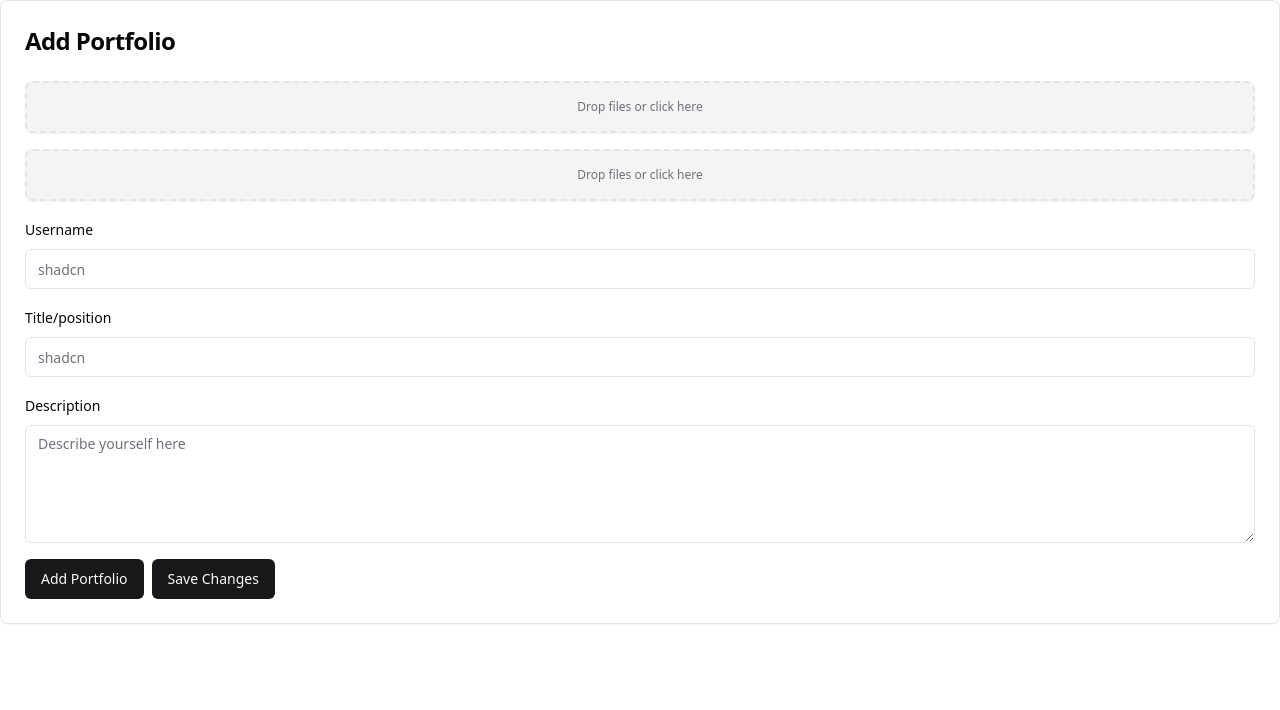
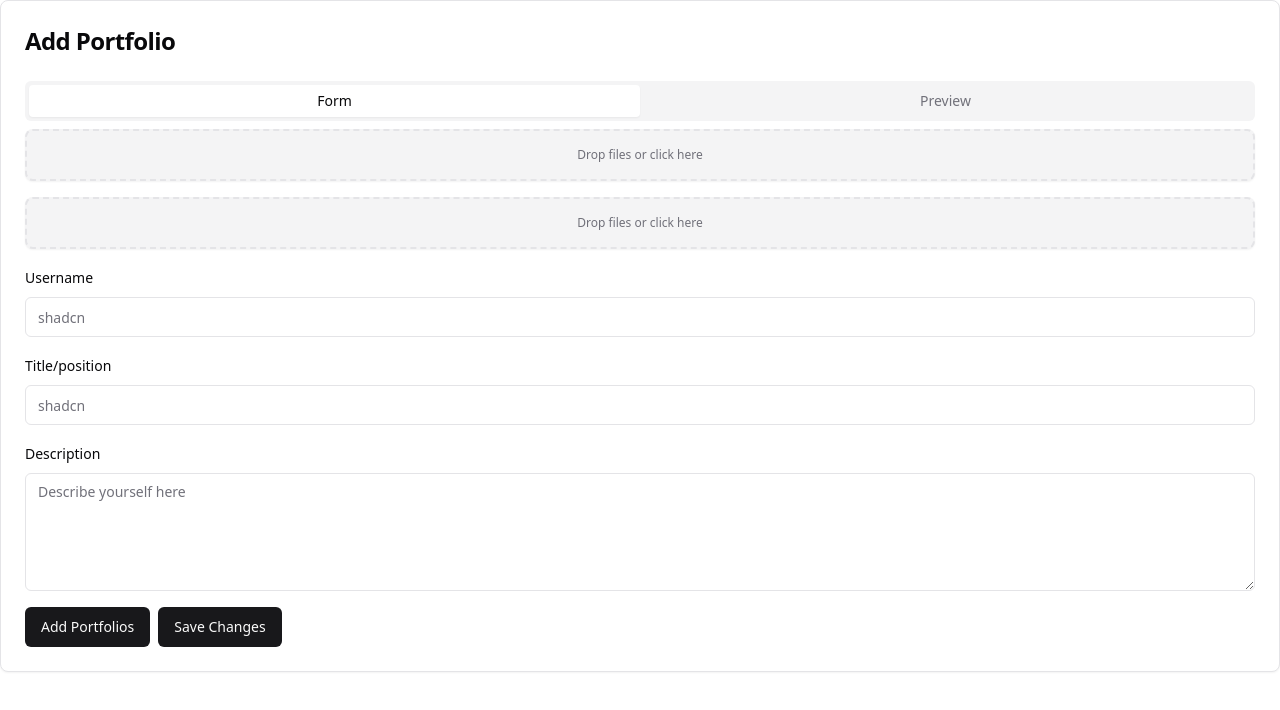
Before and after one commit to yaffalhakim1/myskill-tes, a Next.js app: page /portfolio/add in a window 1280 px wide. Shown: the top 710 px of the page. Built offline with nearby package versions, Linux system fonts and the light colour scheme.

Commit message:
fix: fixes flow from edit and create form, redesign db schema

```diff
--- a/db.json
+++ b/db.json
@@ -1,17 +1,40 @@
 {
-  "profile": {
-    "id": 1,
-    "username": "Yafi",
-    "description": "This is a portfolio page",
-    "title": "Frontend Engineer",
-    "avatar": "https://i.imgur.com/2KZQH8t.png",
-    "backgroundImage": "https://i.imgur.com/2KZQH8t.png"
-  },
+  "profiles": [
+    {
+      "id": "1",
+      "username": "Yafi",
+      "description": "This is a portfolio page",
+      "title": "Frontend Engineer",
+      "avatar": "https://i.pravatar.cc/300",
+      "backgroundImage": "https://i.pravatar.cc/300",
+      "portfolios": [
+        {
+          "name": "Yafi",
+          "position": "CEO",
+          "profileId": "1",
 
-  "portfolio": [
+          "company": "Vercel",
+          "startDate": "2024-01-02T17:00:00.000Z",
+          "endDate": "2023-12-31T17:00:00.000Z",
+          "description": "This is a description"
+        },
+        {
+          "name": "Yafi",
+          "profileId": "1",
+
+          "position": "CEO",
+          "company": "Vercel",
+          "startDate": "2024-01-03T17:00:00.000Z",
+          "endDate": "2024-01-09T17:00:00.000Z",
+          "description": "This is a description"
+        }
+      ]
+    }
+  ],
+  "portfolios": [
     {
-      "id": 1,
-      "profileId": 1,
+      "id": "1",
+      "profileId": "1",
       "name": "Yafi",
       "position": "CEO",
       "company": "Vercel",
@@ -20,21 +43,11 @@
       "endDate": "2020-01-01"
     },
     {
-      "id": 2,
-      "profileId": 1,
+      "id": "2",
+      "profileId": "1",
       "name": "Yafi",
-      "position": "Frontend Engineer",
-      "company": "Shopee",
-      "description": "This is a description",
-      "startDate": "2020-01-01",
-      "endDate": "2020-01-01"
-    },
-    {
-      "id": 3,
-      "profileId": 1,
-      "name": "Yafi",
-      "position": "Backend Engineer",
-      "company": "Tokopedia",
+      "position": "CEO",
+      "company": "Vercel",
       "description": "This is a description",
       "startDate": "2020-01-01",
       "endDate": "2020-01-01"
--- a/package.json
+++ b/package.json
@@ -16,6 +16,7 @@
     "@radix-ui/react-popover": "^1.0.7",
     "@radix-ui/react-scroll-area": "^1.0.5",
     "@radix-ui/react-slot": "^1.0.2",
+    "@radix-ui/react-tabs": "^1.0.4",
     "class-variance-authority": "^0.7.0",
     "clsx": "^2.1.0",
     "date-fns": "^3.2.0",
--- a/src/components/portfolio-card.tsx
+++ b/src/components/portfolio-card.tsx
@@ -12,6 +12,8 @@ import { Button } from "@/components/ui/button";
 
 interface PortfolioCardProps {
   title: string;
+  name?: string;
+  position?: string;
   company: string;
   startDate: Date;
   endDate: Date;
@@ -26,6 +28,7 @@ const PortfolioCard: React.FC<PortfolioCardProps> = ({
   startDate,
   endDate,
   description,
+  position,
   id,
   onDeleteClick,
 }) => {
--- /dev/null
+++ b/src/components/ui/tabs.tsx
@@ -0,0 +1,53 @@
+import * as React from "react"
+import * as TabsPrimitive from "@radix-ui/react-tabs"
+
+import { cn } from "@/lib/utils"
+
+const Tabs = TabsPrimitive.Root
+
+const TabsList = React.forwardRef<
+  React.ElementRef<typeof TabsPrimitive.List>,
+  React.ComponentPropsWithoutRef<typeof TabsPrimitive.List>
+>(({ className, ...props }, ref) => (
+  <TabsPrimitive.List
+    ref={ref}
+    className={cn(
+      "inline-flex h-10 items-center justify-center rounded-md bg-muted p-1 text-muted-foreground",
+      className
+    )}
+    {...props}
+  />
+))
+TabsList.displayName = TabsPrimitive.List.displayName
+
+const TabsTrigger = React.forwardRef<
+  React.ElementRef<typeof TabsPrimitive.Trigger>,
+  React.ComponentPropsWithoutRef<typeof TabsPrimitive.Trigger>
+>(({ className, ...props }, ref) => (
+  <TabsPrimitive.Trigger
+    ref={ref}
+    className={cn(
+      "inline-flex items-center justify-center whitespace-nowrap rounded-sm px-3 py-1.5 text-sm font-medium ring-offset-background transition-all focus-visible:outline-none focus-visible:ring-2 focus-visible:ring-ring focus-visible:ring-offset-2 disabled:pointer-events-none disabled:opacity-50 data-[state=active]:bg-background data-[state=active]:text-foreground data-[state=active]:shadow-sm",
+      className
+    )}
+    {...props}
+  />
+))
+TabsTrigger.displayName = TabsPrimitive.Trigger.displayName
+
+const TabsContent = React.forwardRef<
+  React.ElementRef<typeof TabsPrimitive.Content>,
+  React.ComponentPropsWithoutRef<typeof TabsPrimitive.Content>
+>(({ className, ...props }, ref) => (
+  <TabsPrimitive.Content
+    ref={ref}
+    className={cn(
+      "mt-2 ring-offset-background focus-visible:outline-none focus-visible:ring-2 focus-visible:ring-ring focus-visible:ring-offset-2",
+      className
+    )}
+    {...props}
+  />
+))
+TabsContent.displayName = TabsPrimitive.Content.displayName
+
+export { Tabs, TabsList, TabsTrigger, TabsContent }
--- a/src/features/portfolio-forms.tsx
+++ b/src/features/portfolio-forms.tsx
@@ -29,6 +29,9 @@ import { Calendar } from "@/components/ui/calendar";
 import { format } from "date-fns";
 import Image from "next/image";
 import { Textarea } from "@/components/ui/textarea";
+import { Tabs, TabsContent, TabsList, TabsTrigger } from "@/components/ui/tabs";
+import PortfolioPage from "@/pages";
+import PortfolioCard from "@/components/portfolio-card";
 
 interface PortfolioFormProps {
   mode: "add" | "edit";
@@ -41,31 +44,17 @@ export function ProfileForm({ mode, initialProductData }: PortfolioFormProps) {
   const form = useForm<PortfolioInputs>({
     resolver: zodResolver(portfolioSchema),
     defaultValues: {
-      username: initialProductData?.data.username,
-      description: initialProductData?.data.description,
-      backgroundImage: initialProductData?.data.backgroundImage,
-      avatar: initialProductData?.data.avatar,
-      title: initialProductData?.data.title,
-      //   portfolio: [
-      //     {
-      //       name: initialProductData?.data.portfolio[0],
-      //     }
-      //   ]
-      // },
-
-      portfolio: initialProductData?.data.portfolio.map((item) => ({
-        name: item.name,
-        position: item.position,
-        company: item.company,
-        startDate: item.startDate,
-        endDate: item.endDate,
-        description: item.description,
-      })),
+      username: initialProductData?.username,
+      description: initialProductData?.description,
+      backgroundImage: initialProductData?.backgroundImage,
+      avatar: initialProductData?.avatar,
+      title: initialProductData?.title,
+      portfolios: initialProductData?.portfolios,
     },
   });
 
   const { fields, append, remove } = useFieldArray({
-    name: "portfolio",
+    name: "portfolios",
     control: form.control,
   });
 
@@ -73,7 +62,7 @@ export function ProfileForm({ mode, initialProductData }: PortfolioFormProps) {
     const { success, message } = await updatePortfolio(
       mode,
       data,
-      initialProductData?.data.id
+      initialProductData?.id
     );
 
     success ? toast.success(message) : toast.error(message);
@@ -143,6 +132,12 @@ export function ProfileForm({ mode, initialProductData }: PortfolioFormProps) {
 
   return (
     <Form {...form}>
+      <Tabs defaultValue="form">
+        <TabsList className="grid w-full grid-cols-2">
+          <TabsTrigger value="form">Form</TabsTrigger>
+          <TabsTrigger value="preview">Preview</TabsTrigger>
+        </TabsList>
+        <TabsContent value="form">
           <form onSubmit={form.handleSubmit(onSubmit)} className="space-y-4 ">
             <FormField
               control={form.control}
@@ -178,8 +173,8 @@ export function ProfileForm({ mode, initialProductData }: PortfolioFormProps) {
               <Image
                 width={100}
                 height={100}
-            src={initialProductData.data.backgroundImage}
-            alt={initialProductData.data.title}
+                src={initialProductData.backgroundImage}
+                alt={initialProductData.title}
               />
             )}
             <FormField
@@ -205,7 +200,8 @@ export function ProfileForm({ mode, initialProductData }: PortfolioFormProps) {
                 alt={"Image preview"}
                 // className="w-full"
                 src={
-              form.watch("avatar") && URL.createObjectURL(form.watch("avatar"))
+                  form.watch("avatar") &&
+                  URL.createObjectURL(form.watch("avatar"))
                 }
               />
             )}
@@ -213,8 +209,8 @@ export function ProfileForm({ mode, initialProductData }: PortfolioFormProps) {
               <Image
                 width={500}
                 height={500}
-            src={initialProductData.data.avatar}
-            alt={initialProductData.data.title}
+                src={initialProductData.avatar}
+                alt={initialProductData.title}
               />
             )}
             <FormField
@@ -269,7 +265,9 @@ export function ProfileForm({ mode, initialProductData }: PortfolioFormProps) {
               return (
                 <div key={field.id} className="space-y-4">
                   <div className="flex">
-                <h1 className="text-2xl font-bold">Portfolio {index + 1}</h1>
+                    <h1 className="text-2xl font-bold">
+                      Portfolio {index + 1}
+                    </h1>
                     <button
                       type="button"
                       onClick={() => remove(index)}
@@ -280,10 +278,10 @@ export function ProfileForm({ mode, initialProductData }: PortfolioFormProps) {
                   </div>
                   <FormField
                     control={form.control}
-                name={`portfolio.${index}.name`}
+                    name={`portfolios.${index}.name`}
                     render={({ field }) => (
                       <FormItem>
-                    <FormLabel>Title</FormLabel>
+                        <FormLabel>Name</FormLabel>
                         <FormControl>
                           <Input placeholder="shadcn" {...field} />
                         </FormControl>
@@ -294,10 +292,10 @@ export function ProfileForm({ mode, initialProductData }: PortfolioFormProps) {
                   />
                   <FormField
                     control={form.control}
-                name={`portfolio.${index}.position`}
+                    name={`portfolios.${index}.position`}
                     render={({ field }) => (
                       <FormItem>
-                    <FormLabel>Description</FormLabel>
+                        <FormLabel>Position</FormLabel>
                         <FormControl>
                           <Input placeholder="shadcn" {...field} />
                         </FormControl>
@@ -308,7 +306,7 @@ export function ProfileForm({ mode, initialProductData }: PortfolioFormProps) {
                   />
                   <FormField
                     control={form.control}
-                name={`portfolio.${index}.company`}
+                    name={`portfolios.${index}.company`}
                     render={({ field }) => (
                       <FormItem>
                         <FormLabel>Company</FormLabel>
@@ -323,7 +321,7 @@ export function ProfileForm({ mode, initialProductData }: PortfolioFormProps) {
                   <div className="space-x-0 space-y-2 md:flex md:space-x-2 md:space-y-0">
                     <FormField
                       control={form.control}
-                  name={`portfolio.${index}.startDate`}
+                      name={`portfolios.${index}.startDate`}
                       render={({ field }) => (
                         <FormItem className="flex flex-col ">
                           <FormLabel>Start Date</FormLabel>
@@ -355,7 +353,8 @@ export function ProfileForm({ mode, initialProductData }: PortfolioFormProps) {
                                 selected={field.value}
                                 onSelect={field.onChange}
                                 disabled={(date) =>
-                              date > new Date() || date < new Date("1900-01-01")
+                                  date > new Date() ||
+                                  date < new Date("1900-01-01")
                                 }
                                 initialFocus
                               />
@@ -368,7 +367,7 @@ export function ProfileForm({ mode, initialProductData }: PortfolioFormProps) {
                     />
                     <FormField
                       control={form.control}
-                  name={`portfolio.${index}.endDate`}
+                      name={`portfolios.${index}.endDate`}
                       render={({ field }) => (
                         <FormItem className="flex flex-col">
                           <FormLabel>End Date</FormLabel>
@@ -391,13 +390,17 @@ export function ProfileForm({ mode, initialProductData }: PortfolioFormProps) {
                                 </Button>
                               </FormControl>
                             </PopoverTrigger>
-                        <PopoverContent className="w-auto p-0 " align="start">
+                            <PopoverContent
+                              className="w-auto p-0 "
+                              align="start"
+                            >
                               <Calendar
                                 mode="single"
                                 selected={field.value}
                                 onSelect={field.onChange}
                                 disabled={(date) =>
-                              date > new Date() || date < new Date("1900-01-01")
+                                  date > new Date() ||
+                                  date < new Date("1900-01-01")
                                 }
                                 initialFocus
                               />
@@ -412,7 +415,7 @@ export function ProfileForm({ mode, initialProductData }: PortfolioFormProps) {
 
                   <FormField
                     control={form.control}
-                name={`portfolio.${index}.description`}
+                    name={`portfolios.${index}.description`}
                     render={({ field }) => (
                       <FormItem>
                         <FormLabel>Description</FormLabel>
@@ -445,17 +448,37 @@ export function ProfileForm({ mode, initialProductData }: PortfolioFormProps) {
                     })
                   }
                 >
-              Add Portfolio
+                  Add Portfolios
                 </Button>
                 <Button type="submit">Save Changes</Button>
               </>
-          {/* {form.watch() && (
-            <pre className="text-black">
-              {JSON.stringify(form.watch(), null, 2)}
-            </pre>
-          )} */}
             </div>
           </form>
+        </TabsContent>
+        <TabsContent value="preview">
+          {fields.length === 0 && (
+            <div className="flex flex-col items-center justify-center h-full space-y-4">
+              <FileCheck2Icon className="w-24 h-24 text-muted-foreground" />
+              <h6 className="text-2xl font-bold text-muted-foreground">
+                Your portfolio preview will be shown here
+              </h6>
+            </div>
+          )}
+          {fields.map((field, index) => (
+            <PortfolioCard
+              key={field.id}
+              title={field.name}
+              position={field.position}
+              company={field.company}
+              startDate={field.startDate}
+              endDate={field.endDate}
+              description={field.description}
+              id={index}
+              onDeleteClick={() => {}}
+            />
+          ))}
+        </TabsContent>
+      </Tabs>
     </Form>
   );
 }
--- a/src/lib/fetchers.ts
+++ b/src/lib/fetchers.ts
@@ -1,5 +1,11 @@
-import { PortfolioInputs, ProfileSchema } from "@/types/api";
+import {
+  Portfolio,
+  PortfolioInputs,
+  Profile,
+  ProfileSchema,
+} from "@/types/api";
 import { Response } from "@/types/api";
+import useSWR from "swr";
 
 export async function fetcher<TData>(
   endpoint: string,
@@ -14,6 +20,29 @@ export async function fetcher<TData>(
 
   return res.json();
 }
+
+export const useProfile = () => {
+  const { data, error, isLoading } = useSWR<Profile>("/profiles/1", fetcher);
+
+  return {
+    profile: data,
+    isLoadingProfile: isLoading,
+    isErrorProfile: error,
+  };
+};
+
+export const usePortfolio = () => {
+  const { data, error, isLoading } = useSWR<Portfolio[]>(
+    "/portfolios",
+    fetcher
+  );
+
+  return {
+    portfolio: data,
+    isLoadingPorto: isLoading,
+    isErrorPorto: error,
+  };
+};
 
 export async function convertToCloudinaryURL(url: string) {
   try {
@@ -74,12 +103,12 @@ export async function updatePortfolio(
     }
 
     const url = new URL(
-      `${mode === "edit" ? `/v1/products/${id}` : "/v1/products"}`,
+      `${mode === "edit" ? `/profiles/${id}` : "/profiles"}`,
       process.env.NEXT_PUBLIC_DB_URL
     );
 
     const options: RequestInit = {
-      method: mode === "add" ? "POST" : "PUT",
+      method: mode === "add" ? "POST" : "PATCH",
       headers: {
         accept: "application/json",
       },
--- a/src/pages/index.tsx
+++ b/src/pages/index.tsx
@@ -6,23 +6,25 @@ import MainLayout from "./main-layout";
 import Image from "next/image";
 import PortfolioCard from "@/components/portfolio-card";
 import useSWR from "swr";
-import { fetcher } from "@/lib/fetchers";
+import { fetcher, useProfile } from "@/lib/fetchers";
 import { Portfolio, Profile } from "@/types/api";
+import { FileCheck2Icon } from "lucide-react";
 
 export default function PortfolioPage() {
   const router = useRouter();
 
-  const {
-    data: profile,
-    isLoading: loadingProfile,
-    error: errorProfile,
-  } = useSWR<Profile>("/profile", fetcher);
+  const { profile, isErrorProfile, isLoadingProfile } = useProfile();
 
-  const { data, isLoading, error } = useSWR<Portfolio[]>("/portfolio", fetcher);
+  const { data, isLoading, error } = useSWR<Portfolio[]>(
+    "/portfolios",
+    fetcher
+  );
+
+  console.log(profile?.portfolios);
 
   return (
     <>
-      {/* <img src="https://placehold.co/1920x900" alt="nextjs" /> */}
+      <img src="https://placehold.co/1920x900" alt="nextjs" />
 
       <div className="text-center">
         <h3 className="mt-8 text-3xl font-semibold">
@@ -39,11 +41,17 @@ export default function PortfolioPage() {
         {isLoading && <p>Loading...</p>}
         {error && <p>Failed to fetch portfolios, please try again later</p>}
         {data?.length === 0 && (
-          <p className="">
-            Your portfolio will show up here once you create it.
-          </p>
+          <div className="flex flex-col items-center justify-center h-full space-y-4">
+            <FileCheck2Icon className="w-24 h-24 text-muted-foreground" />
+            <h1 className="text-2xl font-bold text-muted-foreground">
+              No portfolio added
+            </h1>
+            <p className="text-lg text-center text-muted-foreground">
+              Add your portfolio to show your skills and experience
+            </p>
+          </div>
         )}
-        {data?.map((portfolio) => (
+        {profile?.portfolios?.map((portfolio) => (
           <PortfolioCard
             key={portfolio.id}
             id={portfolio.id}
--- a/src/types/portfolio-schema.ts
+++ b/src/types/portfolio-schema.ts
@@ -1,6 +1,7 @@
 import * as z from "zod";
 
 export const portfolioSchema = z.object({
+  id: z.number().optional(),
   username: z.string().min(2).max(50),
   backgroundImage: z.any(),
   avatar: z.any(),
@@ -8,7 +9,7 @@ export const portfolioSchema = z.object({
   description: z.string().min(2).max(50, {
     message: "Description must be at most 50 characters long",
   }),
-  portfolio: z
+  portfolios: z
     .array(
       z.object({
         name: z.string().min(2).max(50, {
```
Also changed, not shown: next.config.js (+10 -2 lines), src/components/site-header.tsx (+16 -3 lines), src/pages/portfolio/edit/[id].tsx (+24 -2 lines), src/types/api.ts (+2 -5 lines), 1 other file (tests, documents, lock files or other folders). Lines whose indentation alone changed are shown as unchanged.
